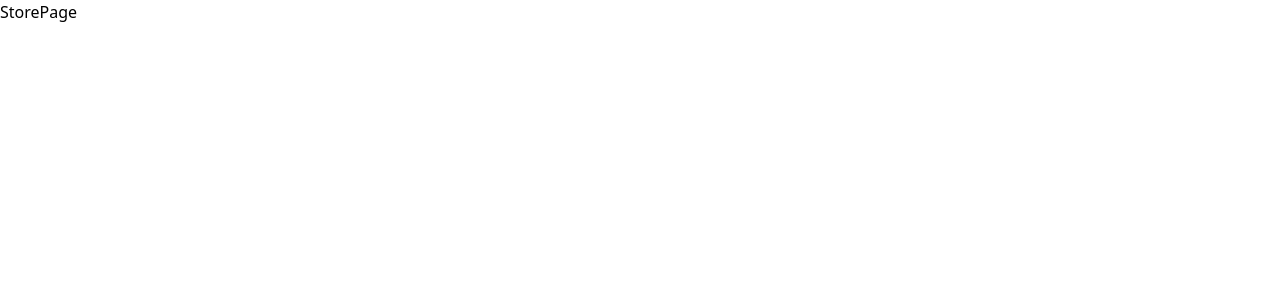
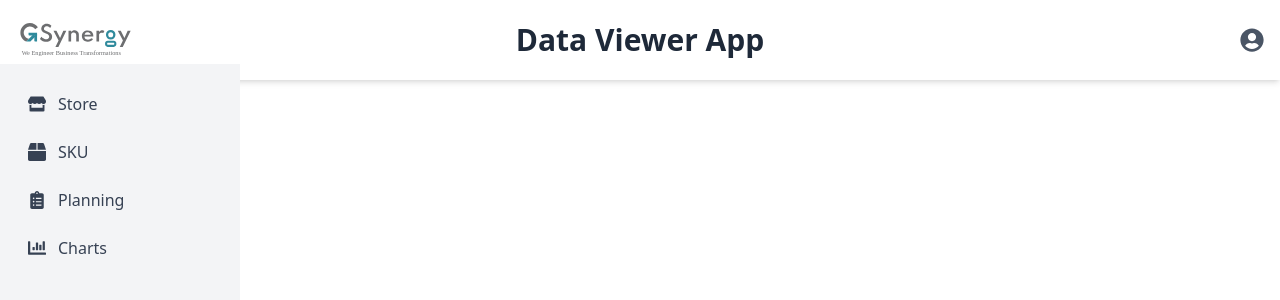
Before and after one commit to suyashmishra9/GS756617_Suyash_Mishra, a React (Vite) app in the folder gsdata-view/: page / in a window 1280 px wide. Shown: the top 300 px of the page. Built offline with nearby package versions, Linux system fonts and the light colour scheme.

Commit message:
slide bar and nav bar phase 1

```diff
--- a/gsdata-view/package.json
+++ b/gsdata-view/package.json
@@ -15,6 +15,7 @@
     "ag-grid-react": "^33.1.1",
     "react": "^19.0.0",
     "react-dom": "^19.0.0",
+    "react-icons": "^5.5.0",
     "react-redux": "^9.2.0",
     "react-router-dom": "^7.3.0",
     "recharts": "^2.15.1",
--- a/gsdata-view/src/App.tsx
+++ b/gsdata-view/src/App.tsx
@@ -1,11 +1,22 @@
 import { Provider } from "react-redux";
-import { store} from "./redux/store"
+import { store } from "./redux/store";
+import { BrowserRouter } from "react-router-dom";
 import AppRouter from "./router";
+import Navbar from "./components/Navbar";
+import Sidebar from "./components/Sidebar";
 
 function App() {
   return (
     <Provider store={store}>
-      <AppRouter />
+      <BrowserRouter>
+        <div className="flex">
+          <Sidebar />
+          <div className="flex-1">
+            <Navbar />
+            <AppRouter />
+          </div>
+        </div>
+      </BrowserRouter>
     </Provider>
   );
 }
--- /dev/null
+++ b/gsdata-view/src/components/Navbar.tsx
@@ -0,0 +1,17 @@
+import { FaUserCircle } from "react-icons/fa";
+
+const Navbar = () => {
+  return (
+    <nav className="bg-white shadow-md p-4 flex items-center justify-between">
+      <div className="flex items-center gap-2">
+        <img src="src/assets/gsynergy-logo.svg" alt="G Synergy Logo" className="h-12 w-auto" />
+        <h1 className="text-3xl font-semibold text-gray-800 absolute left-1/2 transform -translate-x-1/2">
+          Data Viewer App
+        </h1>
+      </div>
+      <FaUserCircle className="text-gray-600 text-2xl cursor-pointer hover:text-gray-900" />
+    </nav>
+  );
+};
+
+export default Navbar;
--- /dev/null
+++ b/gsdata-view/src/components/Sidebar.tsx
@@ -0,0 +1,60 @@
+import { NavLink } from "react-router-dom";
+import { FaStore, FaBox, FaClipboardList, FaChartBar } from "react-icons/fa";
+
+const Sidebar = () => {
+  return (
+    <aside className="w-60 h-[calc(100vh-64px)] bg-gray-100 fixed top-16 left-0 p-4">
+      <nav>
+        <NavLink
+          to="/stores"
+          className={({ isActive }) =>
+            `flex items-center gap-3 p-3 rounded-md text-gray-700 hover:bg-gray-200 transition ${
+              isActive ? "bg-gray-300 font-semibold" : ""
+            }`
+          }
+        >
+          <FaStore className="text-lg" />
+          Store
+        </NavLink>
+
+        <NavLink
+          to="/sku"
+          className={({ isActive }) =>
+            `flex items-center gap-3 p-3 rounded-md text-gray-700 hover:bg-gray-200 transition ${
+              isActive ? "bg-gray-300 font-semibold" : ""
+            }`
+          }
+        >
+          <FaBox className="text-lg" />
+          SKU
+        </NavLink>
+
+        <NavLink
+          to="/planning"
+          className={({ isActive }) =>
+            `flex items-center gap-3 p-3 rounded-md text-gray-700 hover:bg-gray-200 transition ${
+              isActive ? "bg-gray-300 font-semibold" : ""
+            }`
+          }
+        >
+          <FaClipboardList className="text-lg" />
+          Planning
+        </NavLink>
+
+        <NavLink
+          to="/charts"
+          className={({ isActive }) =>
+            `flex items-center gap-3 p-3 rounded-md text-gray-700 hover:bg-gray-200 transition ${
+              isActive ? "bg-gray-300 font-semibold" : ""
+            }`
+          }
+        >
+          <FaChartBar className="text-lg" />
+          Charts
+        </NavLink>
+      </nav>
+    </aside>
+  );
+};
+
+export default Sidebar;
--- a/gsdata-view/src/redux/store.ts
+++ b/gsdata-view/src/redux/store.ts
@@ -1,7 +1,16 @@
-import { configureStore } from "@reduxjs/toolkit";
+import { configureStore, createSlice } from "@reduxjs/toolkit";
+
+// Dummy reducer to prevent Redux errors
+const dummySlice = createSlice({
+  name: "dummy",
+  initialState: {},
+  reducers: {},
+});
 
 export const store = configureStore({
-  reducer: {},
+  reducer: {
+    dummy: dummySlice.reducer,  // Adding at least one reducer
+  },
 });
 
 export type RootState = ReturnType<typeof store.getState>;
--- a/gsdata-view/src/router.tsx
+++ b/gsdata-view/src/router.tsx
@@ -1,4 +1,4 @@
-import { BrowserRouter, Routes, Route } from "react-router-dom";
+import {Routes, Route } from "react-router-dom";
 import StorePage from "./pages/StorePage"
 import SKUPage from "./pages/SKUPage";
 import PlanningPage from "./pages/PlanningPage";
@@ -6,13 +6,12 @@ import ChartPage from "./pages/ChartPage";
 
 export default function AppRouter() {
   return (
-    <BrowserRouter>
       <Routes>
         <Route path="/" element = {<StorePage/>} />
         <Route path="/skus" element={<SKUPage />} />
         <Route path="/planning" element={<PlanningPage />} />
         <Route path="/chart" element={<ChartPage />} />
       </Routes>
-    </BrowserRouter>
+
   );
 }
```
Also changed, not shown: 1 other file (tests, documents, lock files or other folders).
